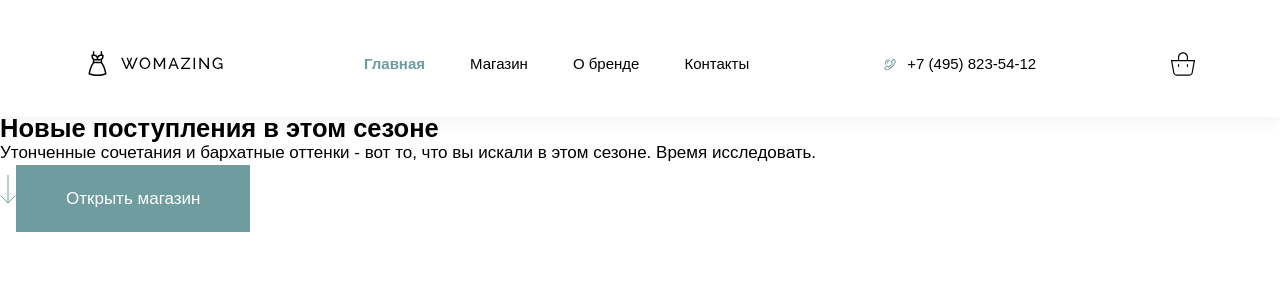
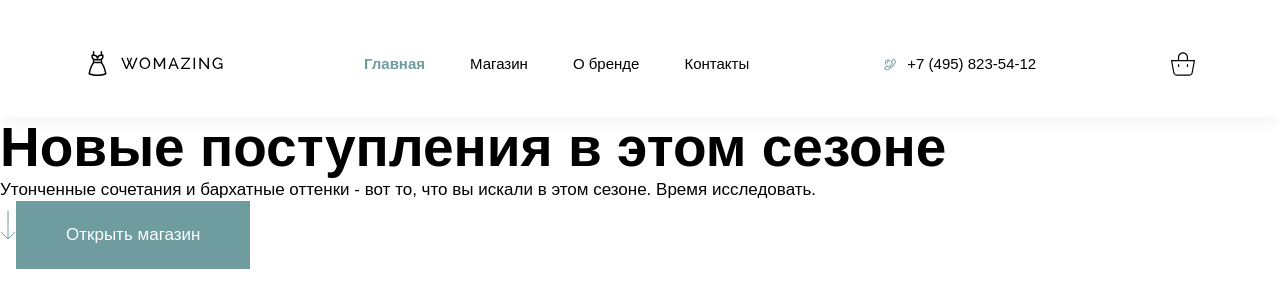
Before and after one commit to katsu-w/womazing, a React (Vite) app: page / in a window 1280 px wide. Shown: the top 308 px of the page. Built offline with nearby package versions, Linux system fonts and the light colour scheme.

Commit message:
нихуя не сделал

```diff
--- a/src/styles/_globals.scss
+++ b/src/styles/_globals.scss
@@ -16,3 +16,7 @@ a {
 .layout {
 	margin-top: rem(117);
 }
+h1 {
+	font-size: rem(55);
+	line-height: 110%;
+}
```
